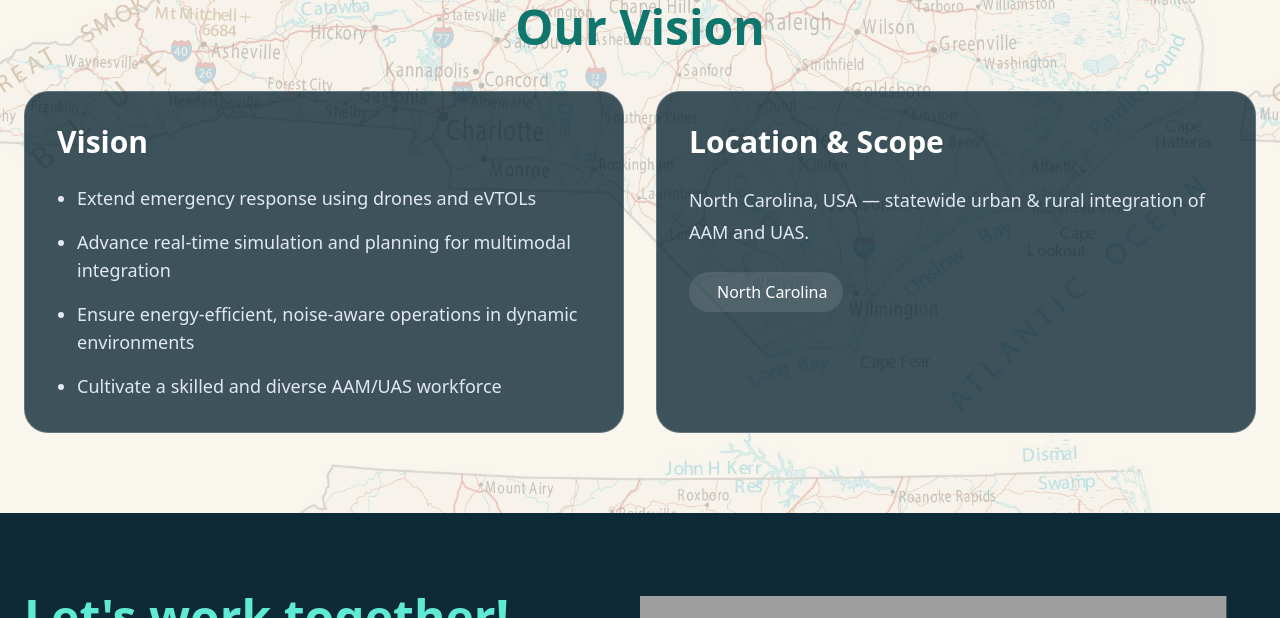
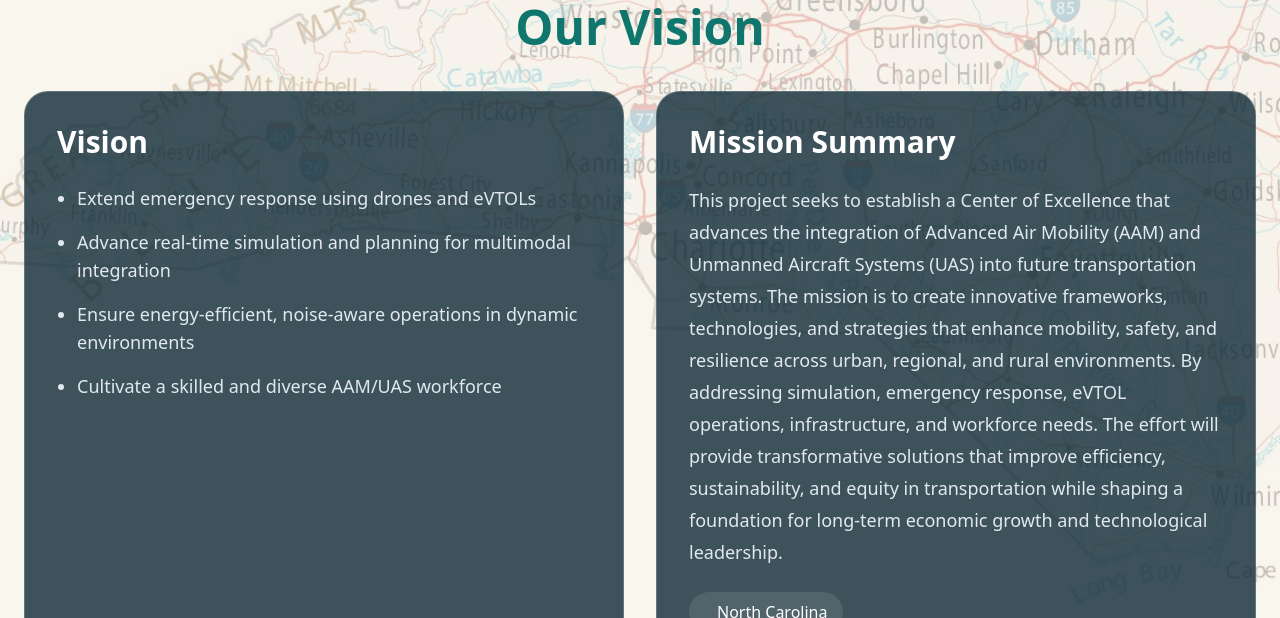
Before and after one commit to Kooroshraf/aam, a React (Vite) app: page / in a window 1280 px wide. Shown: the part 3780-4398 px from the top of the page. Built offline with nearby package versions, Linux system fonts and the light colour scheme; grey boxes are pictures that could not be loaded.

Commit message:
Update App.jsx

```diff
--- a/src/App.jsx
+++ b/src/App.jsx
@@ -1014,9 +1014,9 @@ const handleNavClick = (e, targetId) => {
 
       {/* Transparent Box */}
       <div className="rounded-3xl bg-[#0E2A36]/80 text-white p-8 border border-white/20">
-        <h3 className="text-3xl font-semibold mb-6">Location & Scope</h3>
+        <h3 className="text-3xl font-semibold mb-6">Mission Summary</h3>
         <p className="text-lg text-slate-200 leading-8">
-          North Carolina, USA — statewide urban & rural integration of AAM and UAS.
+          This project seeks to establish a Center of Excellence that advances the integration of Advanced Air Mobility (AAM) and Unmanned Aircraft Systems (UAS) into future transportation systems. The mission is to create innovative frameworks, technologies, and strategies that enhance mobility, safety, and resilience across urban, regional, and rural environments. By addressing simulation, emergency response, eVTOL operations, infrastructure, and workforce needs. The effort will provide transformative solutions that improve efficiency, sustainability, and equity in transportation while shaping a foundation for long-term economic growth and technological leadership.
         </p>
         <div className="mt-6 inline-flex items-center gap-3 rounded-full bg-white/10 px-4 py-2">
           <span className="i-lucide-map-pin" />
```
